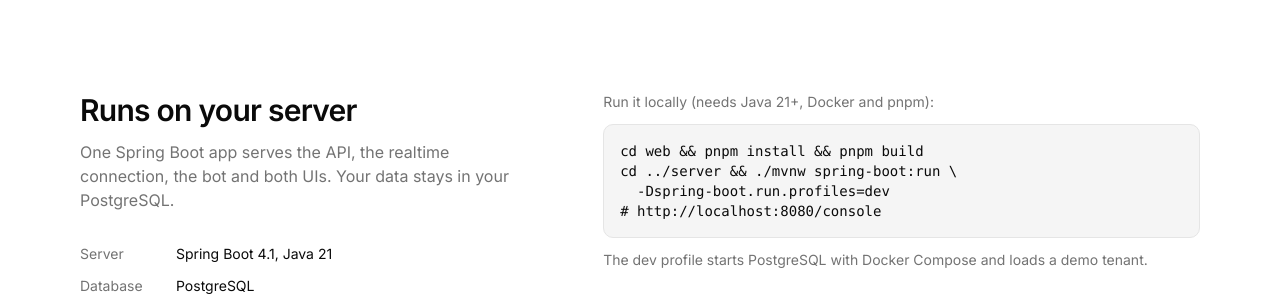
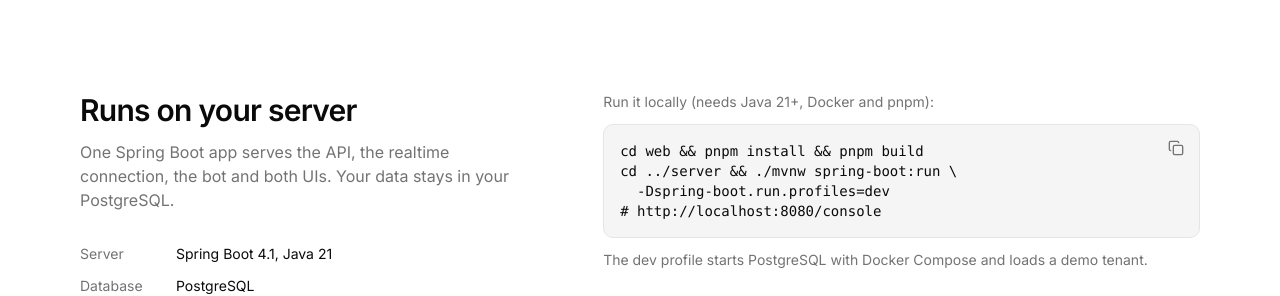
Before and after one commit to mesubash/quokra-playground, a React (Vite) app: page / in a window 1280 px wide. Shown: the part 5260-5556 px from the top of the page. Built offline with nearby package versions, Linux system fonts and the light colour scheme; no server answers.

Commit message:
feat: copy button on code blocks

```diff
--- a/src/app/docs/page.tsx
+++ b/src/app/docs/page.tsx
@@ -1,4 +1,5 @@
 import { Badge } from "@/components/ui/badge"
+import { CodeBlock } from "@/components/code-block"
 import {
   DemoButton,
   MarketingFooter,
@@ -151,14 +152,6 @@
   "Rate limits, blocked contacts, and messages always shown as plain text.",
 ]
 
-function Code({ children }: { children: string }) {
-  return (
-    <pre className="overflow-x-auto rounded-lg border bg-muted p-4 text-sm">
-      <code>{children}</code>
-    </pre>
-  )
-}
-
 function DocsLink({ file, children }: { file: string; children: string }) {
   return (
     <a
@@ -278,7 +271,7 @@
                       {"lead" in block && (
                         <p className="text-muted-foreground">{block.lead}</p>
                       )}
-                      <Code>{block.code}</Code>
+                      <CodeBlock>{block.code}</CodeBlock>
                     </div>
                   ))}
                 </li>
--- a/src/app/landing/page.tsx
+++ b/src/app/landing/page.tsx
@@ -8,6 +8,7 @@
 } from "@/components/ui/accordion"
 import { Badge } from "@/components/ui/badge"
 import { Button } from "@/components/ui/button"
+import { CodeBlock } from "@/components/code-block"
 import {
   DemoButton,
   GitHubButton,
@@ -449,12 +450,10 @@
               <p className="mb-3 text-sm text-muted-foreground">
                 Run it locally (needs Java 21+, Docker and pnpm):
               </p>
-              <pre className="overflow-x-auto rounded-lg border bg-muted p-4 text-sm">
-                <code>{`cd web && pnpm install && pnpm build
+              <CodeBlock>{`cd web && pnpm install && pnpm build
 cd ../server && ./mvnw spring-boot:run \\
   -Dspring-boot.run.profiles=dev
-# http://localhost:8080/console`}</code>
-              </pre>
+# http://localhost:8080/console`}</CodeBlock>
               <p className="mt-3 text-sm text-muted-foreground">
                 The dev profile starts PostgreSQL with Docker Compose and loads
                 a demo tenant.
--- /dev/null
+++ b/src/components/code-block.tsx
@@ -0,0 +1,44 @@
+import { useEffect, useState } from "react"
+import { Check, Copy } from "lucide-react"
+import { Button } from "@/components/ui/button"
+
+/** A code block with a copy button. The button is always visible, not hover-only. */
+export function CodeBlock({ children }: { children: string }) {
+  const [copied, setCopied] = useState(false)
+
+  useEffect(() => {
+    if (!copied) return
+    const t = setTimeout(() => setCopied(false), 2000)
+    return () => clearTimeout(t)
+  }, [copied])
+
+  async function copy() {
+    try {
+      await navigator.clipboard.writeText(children)
+      setCopied(true)
+    } catch {
+      // Clipboard blocked (insecure origin or permission): selecting by hand still works
+    }
+  }
+
+  return (
+    <div className="relative">
+      <pre className="overflow-x-auto rounded-lg border bg-muted p-4 pr-14 text-sm">
+        <code>{children}</code>
+      </pre>
+      <Button
+        type="button"
+        variant="ghost"
+        size="icon-sm"
+        onClick={copy}
+        aria-label={copied ? "Copied" : "Copy code"}
+        className="absolute top-2.5 right-2.5 bg-muted text-muted-foreground hover:text-foreground"
+      >
+        {copied ? <Check /> : <Copy />}
+      </Button>
+      <span className="sr-only" aria-live="polite">
+        {copied ? "Copied to clipboard" : ""}
+      </span>
+    </div>
+  )
+}
```
